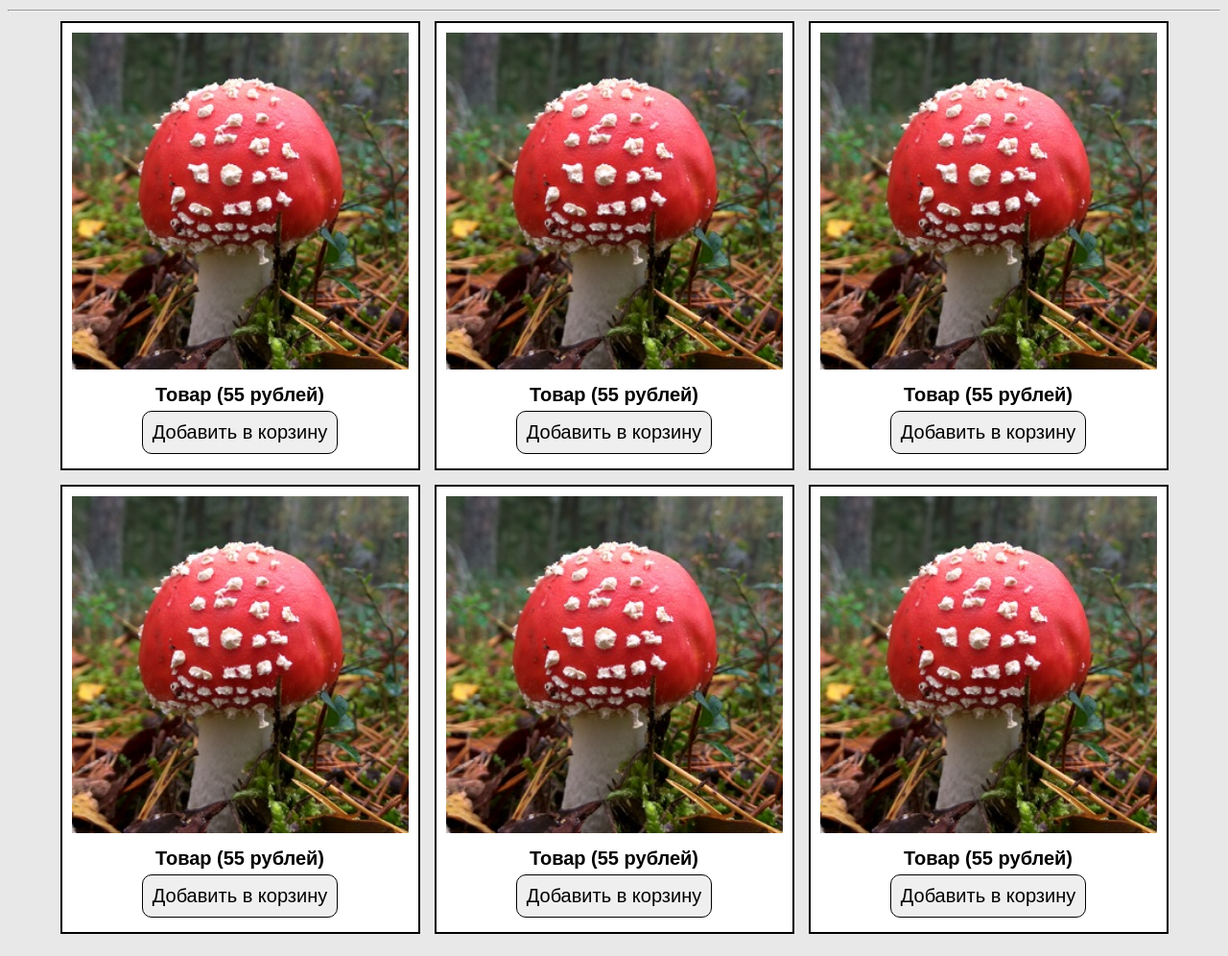
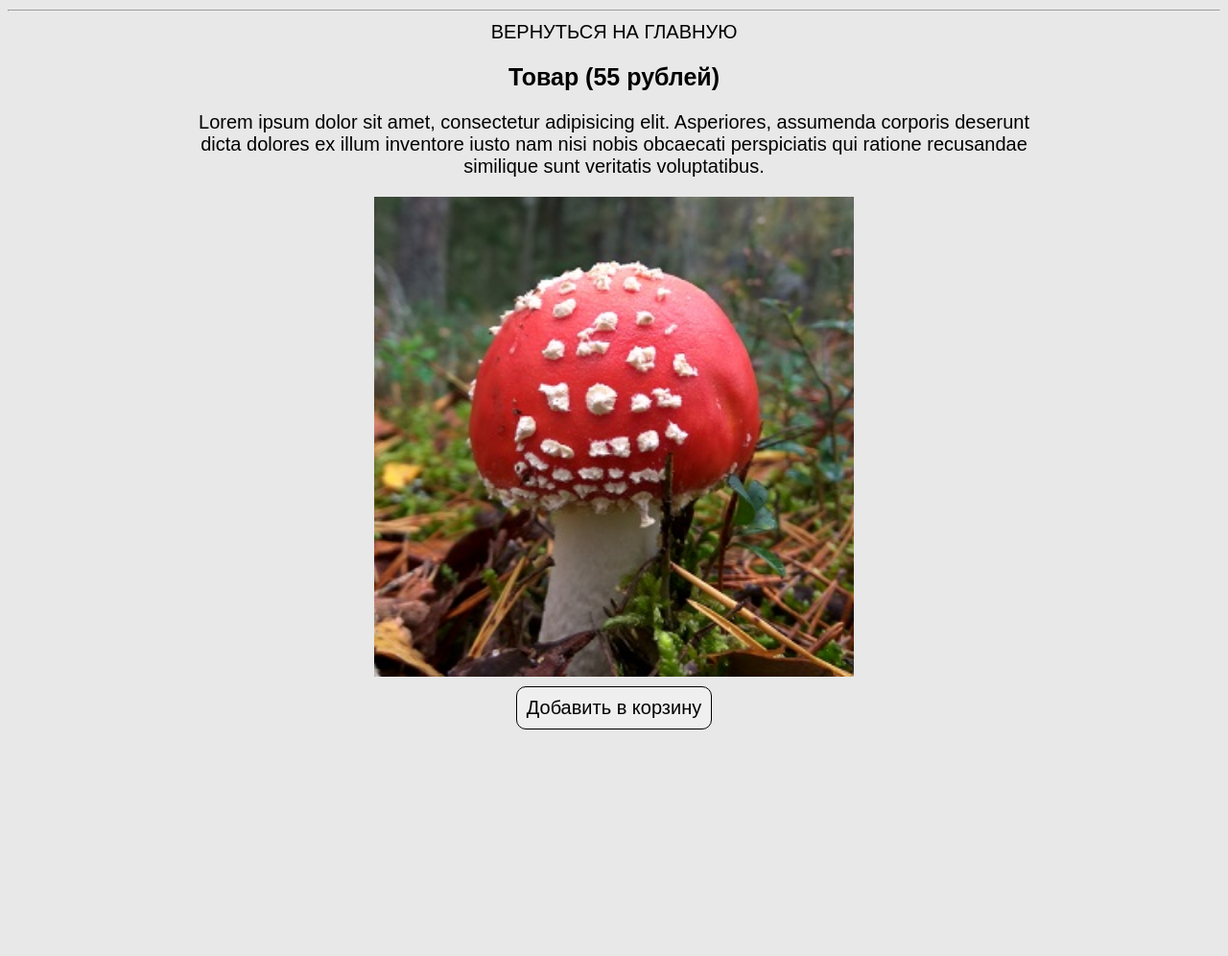
Before and after one commit to vladimir92sev/mushroomshop, a PHP site: page /product.php in a window 1280 px wide. Shown: the part 83-1079 px from the top of the page at 96% size. After the commit the page ends 843 px from the top, so only its background shows below. Run offline with PHP 8.4, Linux system fonts and the light colour scheme.

Commit message:
added header and footer

```diff
--- /dev/null
+++ b/parts/footer.php
@@ -0,0 +1,3 @@
+
+</body>
+</html>
--- /dev/null
+++ b/parts/header.php
@@ -0,0 +1,20 @@
+<!doctype html>
+<html lang="ru">
+<head>
+    <meta charset="UTF-8">
+    <meta name="viewport"
+          content="width=device-width, user-scalable=no, initial-scale=1.0, maximum-scale=1.0, minimum-scale=1.0">
+    <meta http-equiv="X-UA-Compatible" content="ie=edge">
+    <title>Shop</title>
+    <link rel="stylesheet" href="css/style.css">
+</head>
+<body>
+  <nav>
+    <ul>
+      <li><a href="index.php">Главная</a></li>
+      <li><a href="#">Категория один</a></li>
+      <li><a href="#">Категория два</a></li>
+      <li><a href="cart.php">Корзина (Товаров: 15 на сумму 9955 руб)</a></li>
+    </ul>
+  </nav>
+  <hr>
--- a/product.php
+++ b/product.php
@@ -1,75 +1,18 @@
-<!doctype html>
-<html lang="ru">
-<head>
-  <meta charset="UTF-8">
-  <meta name="viewport" content="width=device-width, user-scalable=no, initial-scale=1.0, maximum-scale=1.0, minimum-scale=1.0">
-  <meta http-equiv="X-UA-Compatible" content="ie=edge">
-  <title>Shop</title>
-  <link rel="stylesheet" href="css/style.css">
-</head>
-<body>
+<?php
 
-  <nav>
-    <ul>
-      <li><a href="index.php">Главная</a></li>
-      <li><a href="#">Категория один</a></li>
-      <li><a href="#">Категория два</a></li>
-      <li><a href="cart.php">Корзина (Товаров: 15 на сумму 9955 руб)</a></li>
-    </ul>
-  </nav>
-  <hr>
+require_once __DIR__.'/parts/header.php';
 
-  <div class="main">
-    <div class="card">
-      <a href="product.php">
-        <img src="img/amanita.jpg" alt="Фото">
-      </a>
-      <div class="label">Товар (55 рублей)</div>
-      <button type="submit">Добавить в корзину</button>
-    </div>
+?>
+<div class="product-card">
+  <a href="index.html">Вернуться на главную</a>
 
-    <div class="card">
-      <a href="product.php">
-        <img src="img/amanita.jpg" alt="Фото">
-      </a>
-      <div class="label">Товар (55 рублей)</div>
-      <button type="submit">Добавить в корзину</button>
-    </div>
+  <h2>Товар (55 рублей)</h2>
+  <div class="descr">Lorem ipsum dolor sit amet, consectetur adipisicing elit. Asperiores, assumenda corporis deserunt dicta dolores ex illum inventore iusto nam nisi
+    nobis obcaecati perspiciatis qui ratione recusandae similique sunt veritatis voluptatibus.
+  </div>
+  <img width="300" src="img/amanita.jpg" alt="Фото">
+  <button type="submit">Добавить в корзину</button>
+</div>
+<?php
 
-    <div class="card">
-      <a href="product.php">
-        <img src="img/amanita.jpg" alt="Фото">
-      </a>
-      <div class="label">Товар (55 рублей)</div>
-      <button type="submit">Добавить в корзину</button>
-    </div>
-
-    <div class="card">
-      <a href="product.php">
-        <img src="img/amanita.jpg" alt="Фото">
-      </a>
-      <div class="label">Товар (55 рублей)</div>
-      <button type="submit">Добавить в корзину</button>
-    </div>
-
-
-    <div class="card">
-      <a href="product.php">
-        <img src="img/amanita.jpg" alt="Фото">
-      </a>
-      <div class="label">Товар (55 рублей)</div>
-      <button type="submit">Добавить в корзину</button>
-    </div>
-
-
-    <div class="card">
-      <a href="product.php">
-        <img src="img/amanita.jpg" alt="Фото">
-      </a>
-      <div class="label">Товар (55 рублей)</div>
-      <button type="submit">Добавить в корзину</button>
-    </div>
-  </div>
-
-</body>
-</html>
+require_once __DIR__.'/parts/footer.php';
```
Also changed, not shown: cart.php (+5 -22 lines), index.php (+6 -22 lines).
